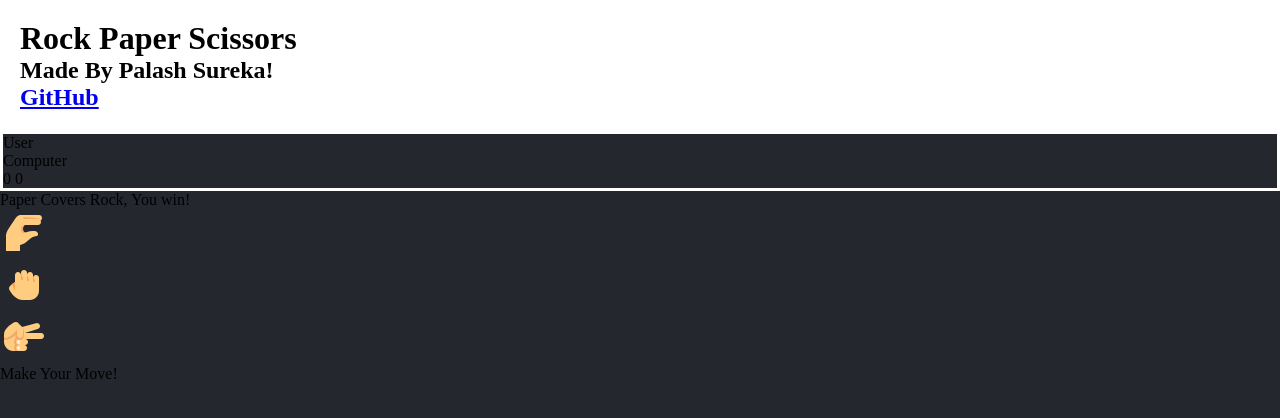
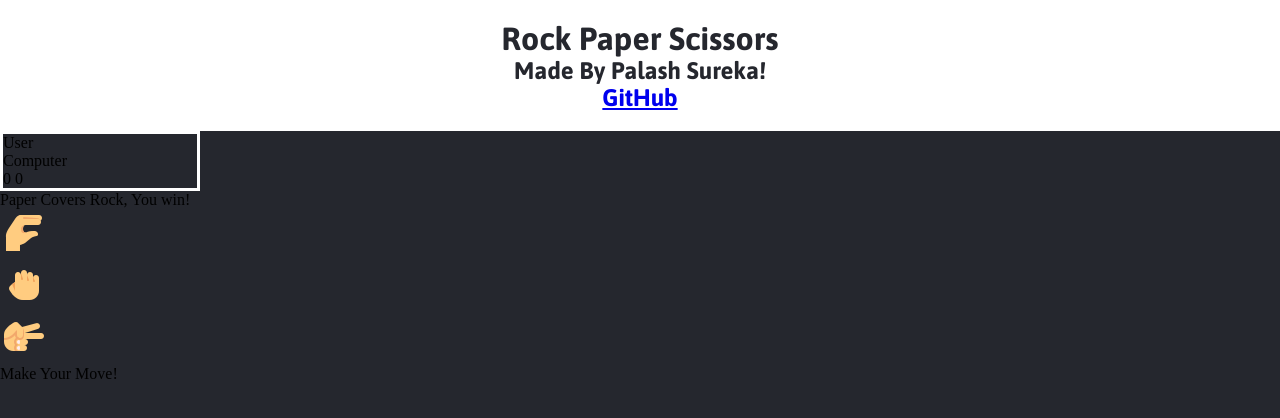
Before and after one commit to fast-and-curious-1910/RockPaperScissors, a plain HTML site: page index.html in a window 1280 px wide. Drawn offline with Linux system fonts and the light colour scheme.

Commit message:
CSS Styling

```diff
--- a/styles.css
+++ b/styles.css
@@ -14,13 +14,17 @@ header {
     background: white;
     padding: 20px;
 }
-header > h1 h2{
+header > h1{
     color:#25272E;
     text-align: center;
-    font-family:  Asap,sans-serif;
+    font-family: Asap, sans-serif;
 }
-
+header > h2{
+    color:#25272E;
+    text-align: center;
+    font-family: Asap, sans-serif;
+}
 .score-board{
     border: 3px solid white;
-
+    width: 200px;
 }
```
